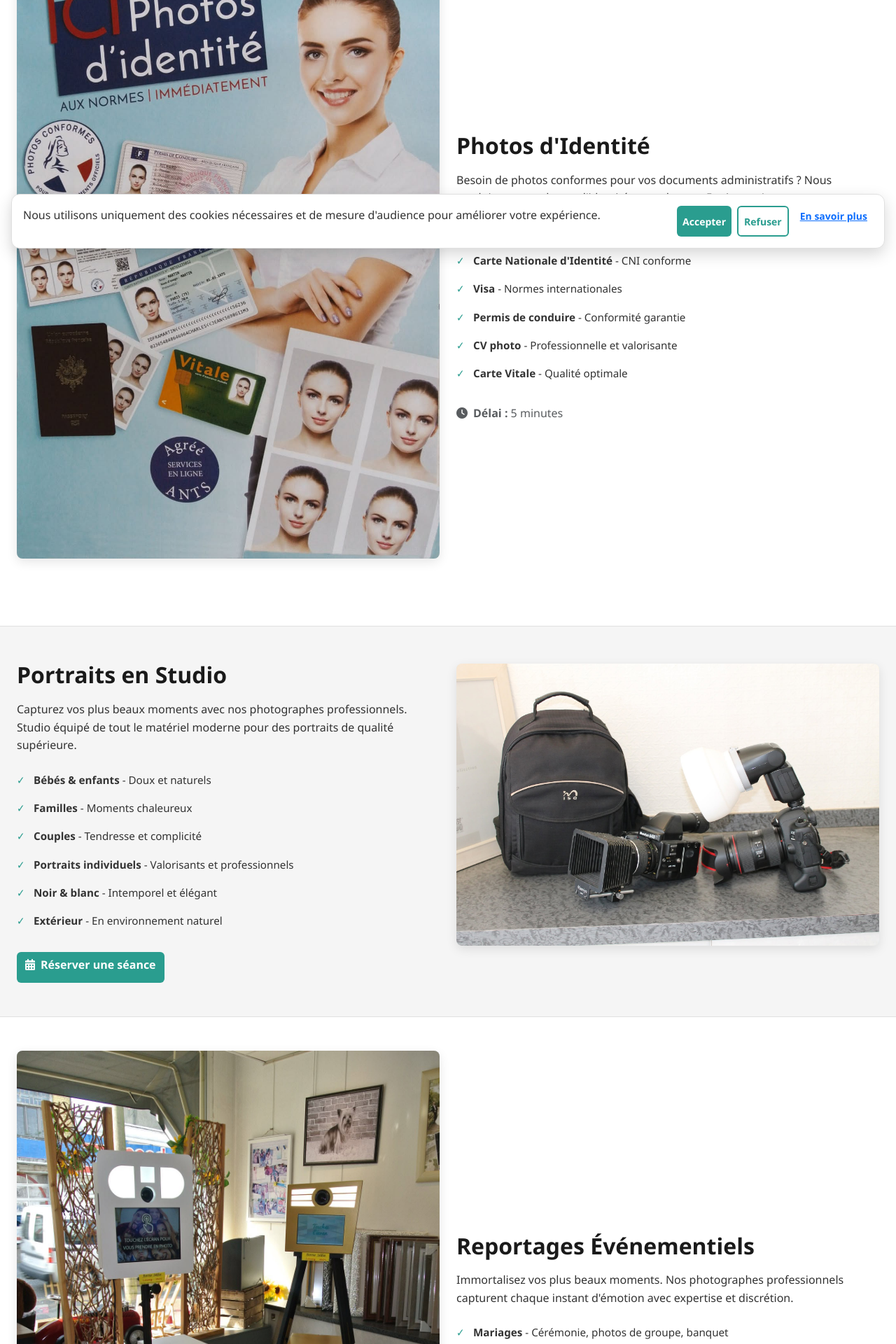
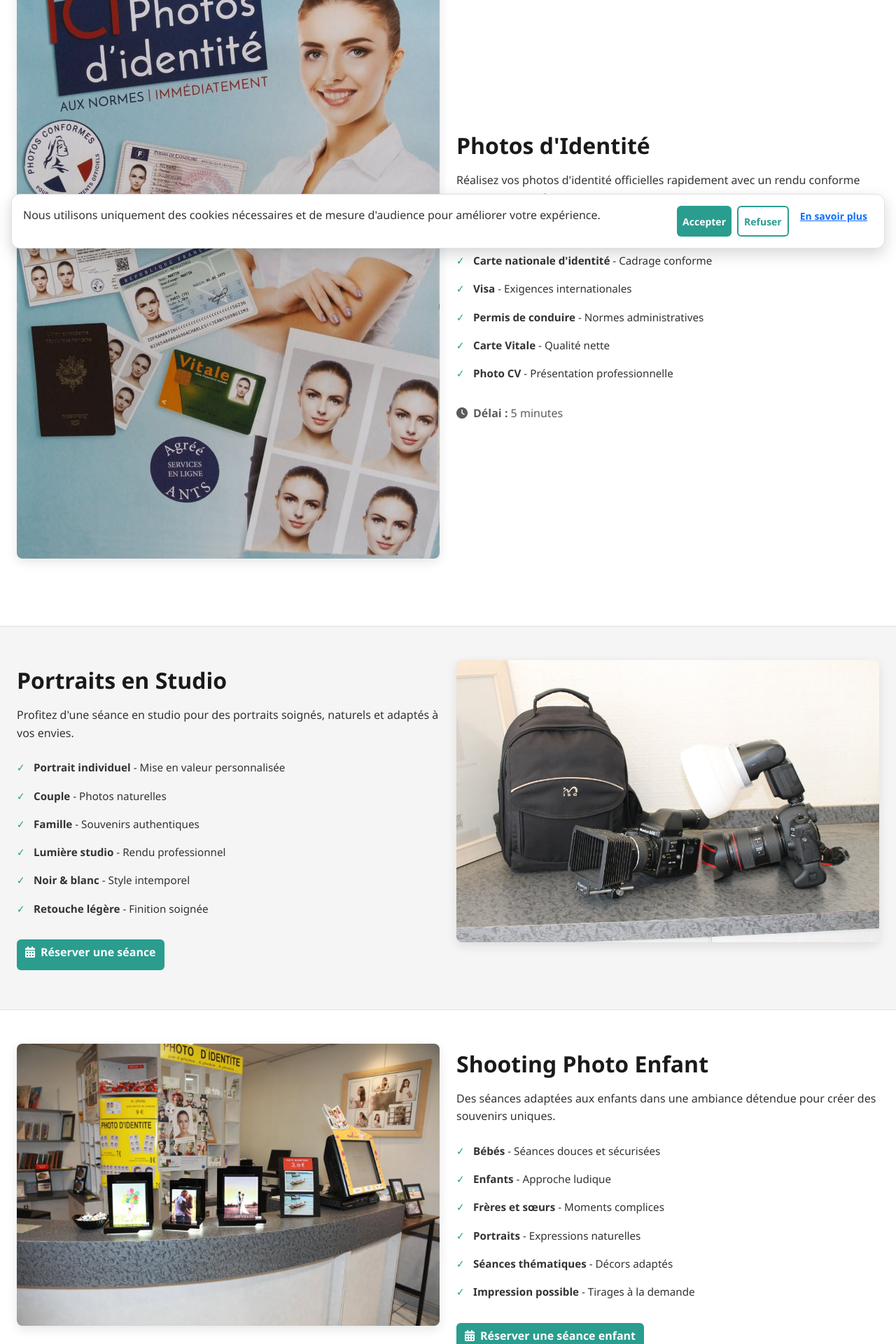
Before and after one commit to samuelDawit3/studio-foveau, a Flask app: page /services in a window 1280 px wide. Shown: the part 429-2349 px from the top of the page at 70% size. Run offline with Flask 3, Linux system fonts and the light colour scheme; some libraries are stand-ins or nearby versions.

Commit message:
Enhance prestations page with additional photography services and images

```diff
--- a/templates/services.html
+++ b/templates/services.html
@@ -22,14 +22,14 @@
             </div>
             <div class="col-12 col-md-6">
                 <h2 class="mb-3">Photos d'Identité</h2>
-                <p class="mb-3">Besoin de photos conformes pour vos documents administratifs ? Nous produisons vos photos d'identité en seulement 5 minutes !</p>
+                <p class="mb-3">Réalisez vos photos d'identité officielles rapidement avec un rendu conforme aux normes en vigueur.</p>
                 <ul class="service-list mb-4">
-                    <li><strong>Passeport</strong> - Français et internationalaux</li>
-                    <li><strong>Carte Nationale d'Identité</strong> - CNI conforme</li>
-                    <li><strong>Visa</strong> - Normes internationales</li>
-                    <li><strong>Permis de conduire</strong> - Conformité garantie</li>
-                    <li><strong>CV photo</strong> - Professionnelle et valorisante</li>
-                    <li><strong>Carte Vitale</strong> - Qualité optimale</li>
+                    <li><strong>Passeport</strong> - Format réglementaire</li>
+                    <li><strong>Carte nationale d'identité</strong> - Cadrage conforme</li>
+                    <li><strong>Visa</strong> - Exigences internationales</li>
+                    <li><strong>Permis de conduire</strong> - Normes administratives</li>
+                    <li><strong>Carte Vitale</strong> - Qualité nette</li>
+                    <li><strong>Photo CV</strong> - Présentation professionnelle</li>
                 </ul>
                 <p class="text-muted"><i class="fas fa-clock me-2"></i><strong>Délai :</strong> 5 minutes</p>
             </div>
@@ -48,17 +48,73 @@
             </div>
             <div class="col-12 col-md-6 order-md-1">
                 <h2 class="mb-3">Portraits en Studio</h2>
-                <p class="mb-3">Capturez vos plus beaux moments avec nos photographes professionnels. Studio équipé de tout le matériel moderne pour des portraits de qualité supérieure.</p>
+                <p class="mb-3">Profitez d'une séance en studio pour des portraits soignés, naturels et adaptés à vos envies.</p>
                 <ul class="service-list mb-4">
-                    <li><strong>Bébés & enfants</strong> - Doux et naturels</li>
-                    <li><strong>Familles</strong> - Moments chaleureux</li>
-                    <li><strong>Couples</strong> - Tendresse et complicité</li>
-                    <li><strong>Portraits individuels</strong> - Valorisants et professionnels</li>
-                    <li><strong>Noir & blanc</strong> - Intemporel et élégant</li>
-                    <li><strong>Extérieur</strong> - En environnement naturel</li>
+                    <li><strong>Portrait individuel</strong> - Mise en valeur personnalisée</li>
+                    <li><strong>Couple</strong> - Photos naturelles</li>
+                    <li><strong>Famille</strong> - Souvenirs authentiques</li>
+                    <li><strong>Lumière studio</strong> - Rendu professionnel</li>
+                    <li><strong>Noir & blanc</strong> - Style intemporel</li>
+                    <li><strong>Retouche légère</strong> - Finition soignée</li>
                 </ul>
                 <a href="{{ url_for('contact') }}" class="btn btn-primary">
                     <i class="fas fa-calendar-alt me-2"></i>Réserver une séance
+                </a>
+            </div>
+        </div>
+    </div>
+</section>
+
+<!-- Shooting Photo Enfant Section -->
+<section class="service-detail py-5 scroll-animate">
+    <div class="container-fluid px-3 px-md-4">
+        <div class="row align-items-center">
+            <div class="col-12 col-md-6 mb-4 mb-md-0">
+                <div class="service-visual">
+                    <img src="{{ url_for('static', filename='images/ph.jpg') }}" alt="Shooting photo enfant en studio" class="img-fluid" style="border-radius: 8px; box-shadow: 0 5px 15px rgba(0,0,0,0.1);" loading="lazy" width="1200" height="800">
+                </div>
+            </div>
+            <div class="col-12 col-md-6">
+                <h2 class="mb-3">Shooting Photo Enfant</h2>
+                <p class="mb-3">Des séances adaptées aux enfants dans une ambiance détendue pour créer des souvenirs uniques.</p>
+                <ul class="service-list mb-4">
+                    <li><strong>Bébés</strong> - Séances douces et sécurisées</li>
+                    <li><strong>Enfants</strong> - Approche ludique</li>
+                    <li><strong>Frères et sœurs</strong> - Moments complices</li>
+                    <li><strong>Portraits</strong> - Expressions naturelles</li>
+                    <li><strong>Séances thématiques</strong> - Décors adaptés</li>
+                    <li><strong>Impression possible</strong> - Tirages à la demande</li>
+                </ul>
+                <a href="{{ url_for('contact') }}" class="btn btn-primary">
+                    <i class="fas fa-calendar-alt me-2"></i>Réserver une séance enfant
+                </a>
+            </div>
+        </div>
+    </div>
+</section>
+
+<!-- Mariages Section -->
+<section class="service-detail py-5 scroll-animate alternate">
+    <div class="container-fluid px-3 px-md-4">
+        <div class="row align-items-center">
+            <div class="col-12 col-md-6 order-md-2 mb-4 mb-md-0">
+                <div class="service-visual">
+                    <img src="{{ url_for('static', filename='images/photos.jpg') }}" alt="Photographie de mariage" class="img-fluid" style="border-radius: 8px; box-shadow: 0 5px 15px rgba(0,0,0,0.1);" loading="lazy" width="1200" height="800">
+                </div>
+            </div>
+            <div class="col-12 col-md-6 order-md-1">
+                <h2 class="mb-3">Mariages</h2>
+                <p class="mb-3">Nous vous accompagnons tout au long de votre mariage afin d'immortaliser chaque instant avec des photographies naturelles et élégantes.</p>
+                <ul class="service-list mb-4">
+                    <li><strong>Préparatifs</strong> - Moments clés avant la cérémonie</li>
+                    <li><strong>Cérémonie</strong> - Prises de vue discrètes</li>
+                    <li><strong>Photos de groupe</strong> - Organisation fluide</li>
+                    <li><strong>Couple</strong> - Séance dédiée</li>
+                    <li><strong>Vin d'honneur</strong> - Reportage ambiance</li>
+                    <li><strong>Album personnalisé</strong> - Mise en page premium</li>
+                </ul>
+                <a href="{{ url_for('contact') }}" class="btn btn-primary">
+                    <i class="fas fa-heart me-2"></i>Préparer votre reportage mariage
                 </a>
             </div>
         </div>
@@ -76,14 +132,14 @@
             </div>
             <div class="col-12 col-md-6">
                 <h2 class="mb-3">Reportages Événementiels</h2>
-                <p class="mb-3">Immortalisez vos plus beaux moments. Nos photographes professionnels capturent chaque instant d'émotion avec expertise et discrétion.</p>
+                <p class="mb-3">Immortalisez vos événements privés et professionnels grâce à un reportage complet et naturel.</p>
                 <ul class="service-list mb-4">
-                    <li><strong>Mariages</strong> - Cérémonie, photos de groupe, banquet</li>
-                    <li><strong>Baptêmes</strong> - Moments familiaux précieux</li>
-                    <li><strong>Anniversaires</strong> - En studio ou sur lieu</li>
-                    <li><strong>Événements professionnels</strong> - Conférences, séminaires</li>
-                    <li><strong>Galas & réceptions</strong> - Ambiance et élégance</li>
-                    <li><strong>Événements spéciaux</strong> - Vos projets sur mesure</li>
+                    <li><strong>Baptêmes</strong> - Souvenirs familiaux</li>
+                    <li><strong>Anniversaires</strong> - Captation des moments forts</li>
+                    <li><strong>Événements d'entreprise</strong> - Communication pro</li>
+                    <li><strong>Galas</strong> - Ambiance et détails</li>
+                    <li><strong>Réceptions</strong> - Photos spontanées</li>
+                    <li><strong>Prestations sur mesure</strong> - Selon votre projet</li>
                 </ul>
                 <a href="{{ url_for('contact') }}" class="btn btn-primary">
                     <i class="fas fa-envelope me-2"></i>Nous consulter
@@ -99,22 +155,78 @@
         <div class="row align-items-center">
             <div class="col-12 col-md-6 order-md-2 mb-4 mb-md-0">
                 <div class="service-visual">
-                    <img src="{{ url_for('static', filename='images/photos1.jpg') }}" alt="Tirage et développement photo en studio" class="img-fluid" style="border-radius: 8px; box-shadow: 0 5px 15px rgba(0,0,0,0.1); object-position: center;" loading="lazy" width="1200" height="800">
+                    <img src="{{ url_for('static', filename='images/development photo argentique.jpg') }}" alt="Tirage numérique et développement argentique" class="img-fluid" style="border-radius: 8px; box-shadow: 0 5px 15px rgba(0,0,0,0.1); object-position: center;" loading="lazy" width="1200" height="800">
                 </div>
             </div>
             <div class="col-12 col-md-6 order-md-1">
-                <h2 class="mb-3">Tirage et Développement</h2>
-                <p class="mb-3">Vos photos numériques ou argentiques développées et tirées avec excellence. Nous garantissons une qualité professionnelle sur tous nos produits.</p>
+                <h2 class="mb-3">Tirage numérique & Développement argentique</h2>
+                <p class="mb-3">Nous développons vos pellicules argentiques et réalisons des tirages numériques haute qualité dans notre laboratoire photo.</p>
                 <ul class="service-list mb-4">
-                    <li><strong>Tirage numérique</strong> - Qualité d'exposition</li>
-                    <li><strong>Développement argentique</strong> - Procédés traditionnels</li>
-                    <li><strong>Grand format</strong> - Jusqu'à A0</li>
-                    <li><strong>Tirage scolaire</strong> - Formules groupes</li>
-                    <li><strong>Albums photo</strong> - Reliure artisanale</li>
-                    <li><strong>Encadrement</strong> - Finition professionnelle</li>
+                    <li><strong>Développement couleur</strong> - Pellicules traitées avec soin</li>
+                    <li><strong>Développement noir & blanc</strong> - Rendu précis</li>
+                    <li><strong>Tirages numériques</strong> - Formats variés</li>
+                    <li><strong>Numérisation de négatifs</strong> - Archivage simplifié</li>
+                    <li><strong>Impression haute qualité</strong> - Papier professionnel</li>
+                    <li><strong>Conseils personnalisés</strong> - Selon vos besoins</li>
                 </ul>
                 <a href="{{ url_for('contact') }}" class="btn btn-primary">
                     <i class="fas fa-images me-2"></i>Demander un devis
+                </a>
+            </div>
+        </div>
+    </div>
+</section>
+
+<!-- Agrandissements Photo Section -->
+<section class="service-detail py-5 scroll-animate">
+    <div class="container-fluid px-3 px-md-4">
+        <div class="row align-items-center">
+            <div class="col-12 col-md-6 mb-4 mb-md-0">
+                <div class="service-visual">
+                    <img src="{{ url_for('static', filename='images/photos1.jpg') }}" alt="Agrandissements photo professionnels" class="img-fluid" style="border-radius: 8px; box-shadow: 0 5px 15px rgba(0,0,0,0.1);" loading="lazy" width="1200" height="800">
+                </div>
+            </div>
+            <div class="col-12 col-md-6">
+                <h2 class="mb-3">Agrandissements photo</h2>
+                <p class="mb-3">Mettez vos plus beaux souvenirs en valeur grâce à nos agrandissements photo de qualité professionnelle.</p>
+                <ul class="service-list mb-4">
+                    <li><strong>Petit format</strong> - Tirages classiques</li>
+                    <li><strong>Grand format</strong> - Impact visuel</li>
+                    <li><strong>Posters</strong> - Décoration personnalisée</li>
+                    <li><strong>Toiles photo</strong> - Finition élégante</li>
+                    <li><strong>Impression haute définition</strong> - Détails nets</li>
+                    <li><strong>Plusieurs finitions</strong> - Mate, brillante ou satinée</li>
+                </ul>
+                <a href="{{ url_for('contact') }}" class="btn btn-primary">
+                    <i class="fas fa-images me-2"></i>Commander un agrandissement
+                </a>
+            </div>
+        </div>
+    </div>
+</section>
+
+<!-- Albums Section -->
+<section class="service-detail py-5 scroll-animate alternate">
+    <div class="container-fluid px-3 px-md-4">
+        <div class="row align-items-center">
+            <div class="col-12 col-md-6 order-md-2 mb-4 mb-md-0">
+                <div class="service-visual">
+                    <img src="{{ url_for('static', filename='images/album photos.jpg') }}" alt="Vente d'albums photo" class="img-fluid" style="border-radius: 8px; box-shadow: 0 5px 15px rgba(0,0,0,0.1);" loading="lazy" width="1200" height="800">
+                </div>
+            </div>
+            <div class="col-12 col-md-6 order-md-1">
+                <h2 class="mb-3">Vente d'albums photo</h2>
+                <p class="mb-3">Conservez vos souvenirs dans des albums photo élégants, disponibles dans différents formats et finitions.</p>
+                <ul class="service-list mb-4">
+                    <li><strong>Albums mariage</strong> - Mise en page premium</li>
+                    <li><strong>Albums famille</strong> - Souvenirs durables</li>
+                    <li><strong>Albums personnalisés</strong> - Design sur mesure</li>
+                    <li><strong>Différents formats</strong> - Du compact au grand format</li>
+                    <li><strong>Qualité premium</strong> - Matériaux sélectionnés</li>
+                    <li><strong>Fabrication soignée</strong> - Finitions précises</li>
+                </ul>
+                <a href="{{ url_for('contact') }}" class="btn btn-primary">
+                    <i class="fas fa-book me-2"></i>Choisir un album photo
                 </a>
             </div>
         </div>
@@ -131,46 +243,18 @@
                 </div>
             </div>
             <div class="col-12 col-md-6">
-                <h2 class="mb-3">Location Borne Selfie</h2>
-                <p class="mb-3">Animez vos événements avec notre borne selfie professionnelle ! Divertissement garanti pour vos invités et souvenirs amusants à partager.</p>
+                <h2 class="mb-3">Borne selfie</h2>
+                <p class="mb-3">Animez vos événements avec notre borne selfie professionnelle. Offrez à vos invités une expérience ludique avec impression instantanée de leurs souvenirs.</p>
                 <ul class="service-list mb-4">
-                    <li><strong>Animation événementielle</strong> - Mariages, anniversaires</li>
-                    <li><strong>Impression instantanée</strong> - Souvenirs immédiats</li>
-                    <li><strong>Accessoires inclus</strong> - Chapeaux, masques, props</li>
-                    <li><strong>Montage numérique</strong> - Logos et personnalisation</li>
-                    <li><strong>Stockage numérique</strong> - Accès illimité aux photos</li>
-                    <li><strong>Forfaits flexibles</strong> - À l'heure ou à la journée</li>
+                    <li><strong>Mariages</strong> - Animation conviviale</li>
+                    <li><strong>Anniversaires</strong> - Souvenirs instantanés</li>
+                    <li><strong>Événements d'entreprise</strong> - Animation professionnelle</li>
+                    <li><strong>Impression instantanée</strong> - Tirage sur place</li>
+                    <li><strong>Personnalisation des cadres photo</strong> - Habillage à votre image</li>
+                    <li><strong>Galerie numérique</strong> - Accès à toutes les photos</li>
                 </ul>
                 <a href="{{ url_for('contact') }}" class="btn btn-primary">
                     <i class="fas fa-star me-2"></i>Réserver la borne selfie
-                </a>
-            </div>
-        </div>
-    </div>
-</section>
-
-<!-- Albums Section -->
-<section class="service-detail py-5 scroll-animate alternate">
-    <div class="container-fluid px-3 px-md-4">
-        <div class="row align-items-center">
-            <div class="col-12 col-md-6 order-md-2 mb-4 mb-md-0">
-                <div class="service-visual">
-                    <img src="{{ url_for('static', filename='images/phto.jpg') }}" alt="Album photo mariage premium" class="img-fluid" style="border-radius: 8px; box-shadow: 0 5px 15px rgba(0,0,0,0.1);" loading="lazy" width="1200" height="800">
-                </div>
-            </div>
-            <div class="col-12 col-md-6 order-md-1">
-                <h2 class="mb-3">Albums Photo Mariage</h2>
-                <p class="mb-3">Conservez vos plus beaux souvenirs de mariage dans un album d'exception. Nos albums premium offrent qualité, esthétique et durabilité.</p>
-                <ul class="service-list mb-4">
-                    <li><strong>Mise en page artistique</strong> - Composition professionnelle</li>
-                    <li><strong>Qualité premium</strong> - Papier photo haute gamme</li>
-                    <li><strong>Reliure luxe</strong> - Cuir, lin ou toile</li>
-                    <li><strong>Formats personnalisés</strong> - Du 20x20 au 40x40</li>
-                    <li><strong>Gravure possible</strong> - Initiales, dates, messages</li>
-                    <li><strong>Devis sur demande</strong> - Forfaits adaptés</li>
-                </ul>
-                <a href="{{ url_for('contact') }}" class="btn btn-primary">
-                    <i class="fas fa-heart me-2"></i>Composer votre album
                 </a>
             </div>
         </div>
```
Also changed, not shown: static/images/album photos.jpg (added), static/images/development photo argentique.jpg (added), 1 other file.
